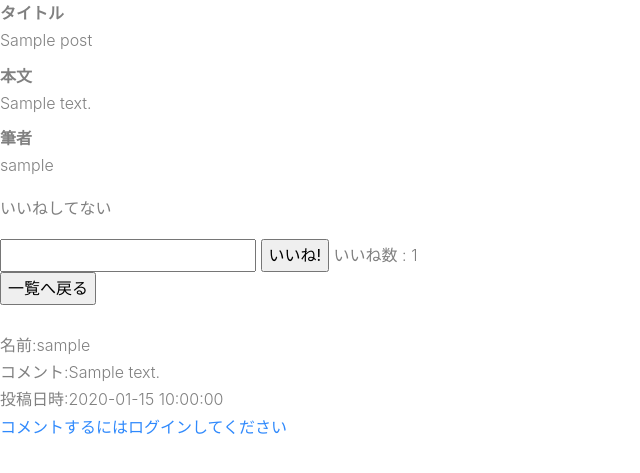
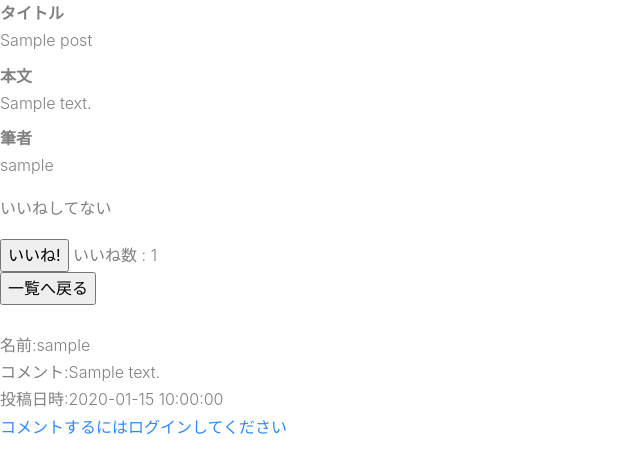
Before and after one commit to hideri777/seikabutsu, a PHP site: the page made by app/templates/post.twig in a window 1280 px wide. Shown: the part 79-552 px from the top of the page, without its empty margins (0-640 px from the left). Run offline with PHP 8.4, Linux system fonts and the light colour scheme; the template is opened without the code that fills it: most values are stand-ins (such as "Sample title", 1, 10 or a date in 2020); some libraries are stand-ins or nearby versions.

Commit message:
ajaxでいいねの表示切り替え

```diff
--- a/app/models/Post.php
+++ b/app/models/Post.php
@@ -88,5 +88,7 @@ class Post
     ];
 
     $this->db->update($table, $insData, ' user_id = ? AND post_id = ? ', [$user_id, $post_id]);
+
+    return $updateLiked;
   }
 }
--- a/app/templates/post.twig
+++ b/app/templates/post.twig
@@ -43,14 +43,14 @@
 							<input type="hidden" name="post_id" id="post_id" value="{{postData.post_id}}">
 						</dl>
 						{% if isLiked == 1 %}
-							<p>いいね済</p>
-							<input type="text" class="isLiked" value="{{isLiked}}">
+							<p class="like_text">いいねしたよ</p>
+							<input type="hidden" class="isLiked" value="{{isLiked}}">
 						{% elseif isLiked == 0 %}
-							<p>いいねしてない</p>
-							<input type="text" class="isLiked" value="{{isLiked}}">
+							<p class="like_text"> いいねしてない</p>
+							<input type="hidden" class="isLiked" value="{{isLiked}}">
 						{% elseif isLiked == 'first' %}
 							<p>まだない</p>
-							<input type="text" class="isLiked" value="{{isLiked}}">
+							<input type="hidden" class="isLiked" value="{{isLiked}}">
 						{% endif %}
 						<input type="button" value="いいね!" id="good_button">
 						いいね数 : {{postData.liked_count}}
--- a/public/js/self.js
+++ b/public/js/self.js
@@ -58,7 +58,13 @@ $(function() {
     }).then(
       function(data) {
         // いいね数を1増減させる
-        alert(data);
+        if(data == 1) {
+          $(".like_text").text('いいねしたよ');
+          $(".isLiked").val(data);
+        } else {
+          $(".like_text").text('いいねしてない');
+          $(".isLiked").val(data);
+        }
       },
       function() {
         alert("うまく行かなかったようです。。");
```
Also changed, not shown: app/functions/likedProvider.php (+5 -2 lines).
